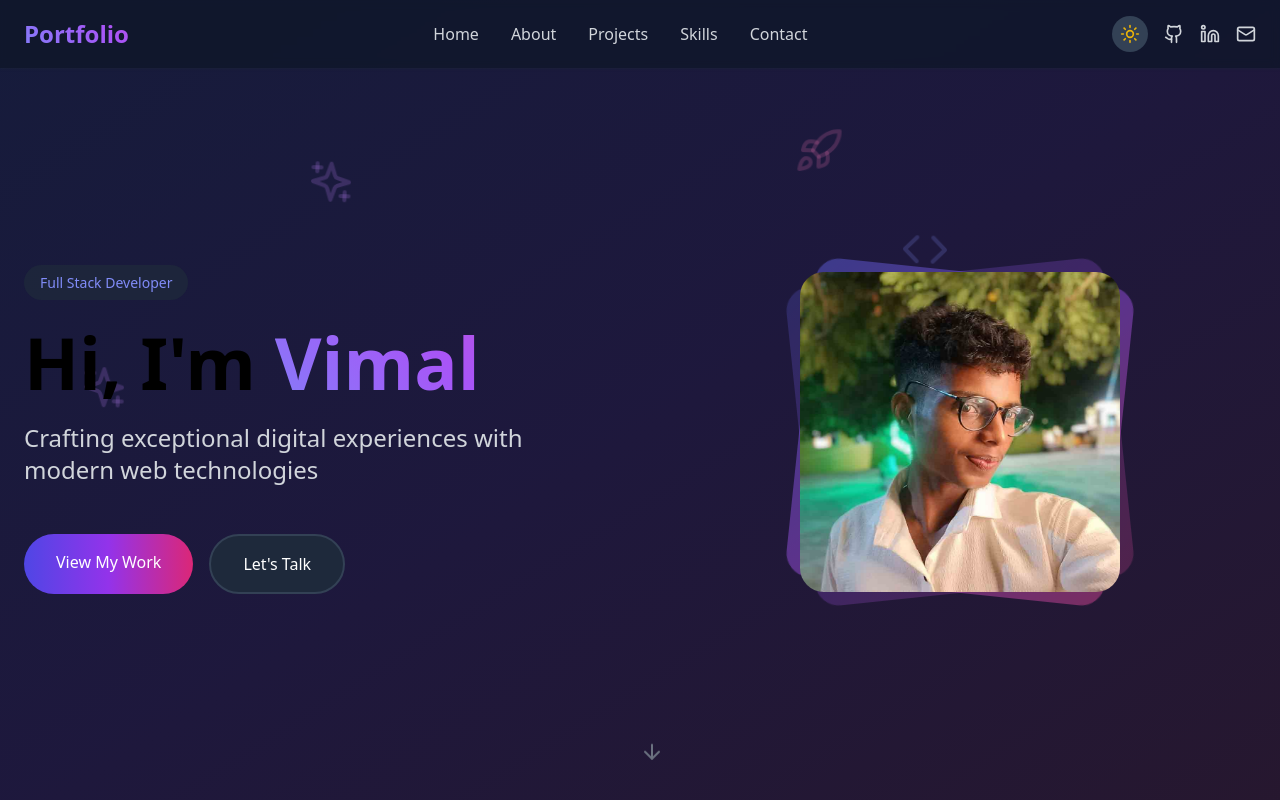
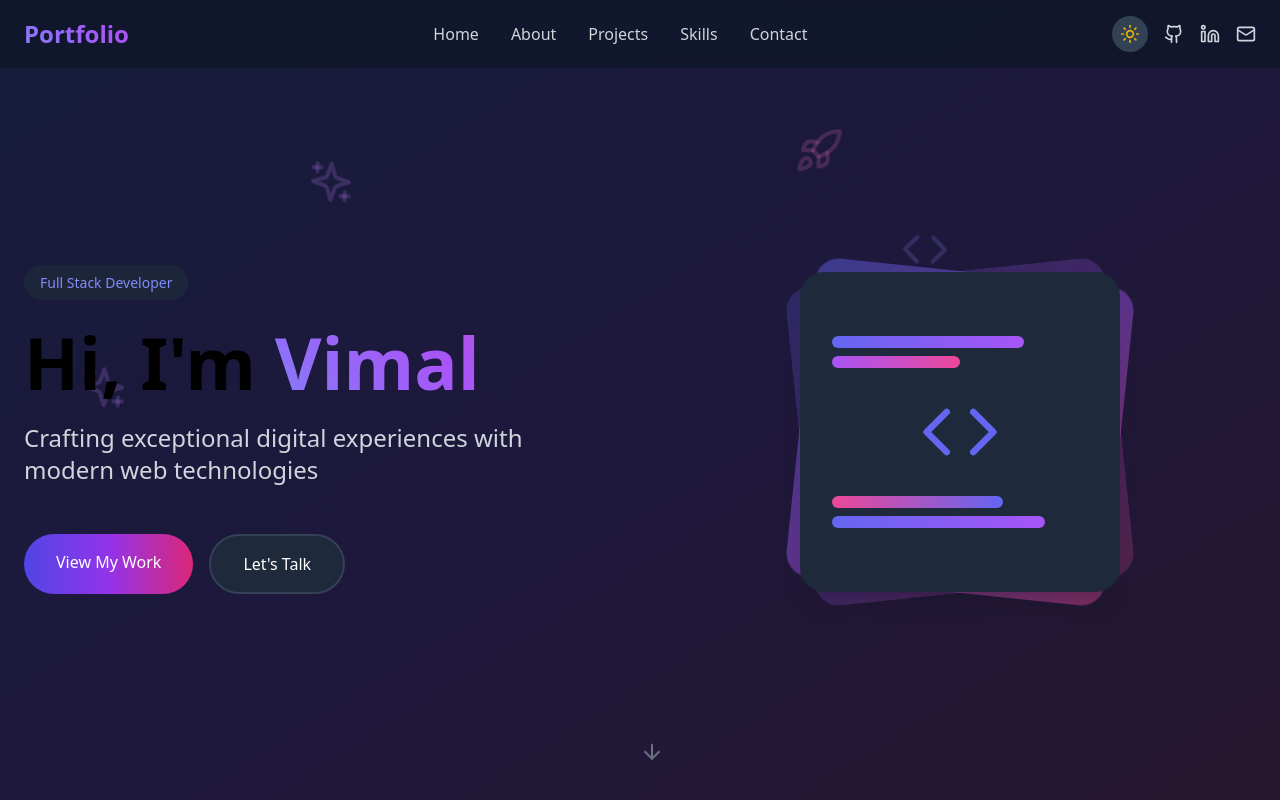
Before and after one commit to vimaldharshan07/vimal-newportfolio, a React (Vite) app: page / in a window 1280 px wide. Shown: the top 800 px of the page. Built offline with nearby package versions, Linux system fonts and the light colour scheme.

Commit message:
third commit

```diff
--- a/src/App.tsx
+++ b/src/App.tsx
@@ -1,4 +1,3 @@
-import React from 'react';
 import Header from './components/Header';
 import Hero from './components/Hero';
 import About from './components/About';
--- a/src/components/Hero.tsx
+++ b/src/components/Hero.tsx
@@ -60,12 +60,20 @@ export default function Hero() {
           <div className="relative w-64 h-64 md:w-80 md:h-80">
             <div className="absolute inset-0 bg-gradient-to-br from-indigo-500 via-purple-500 to-pink-500 rounded-3xl transform rotate-6 opacity-20 animate-pulse"></div>
             <div className="absolute inset-0 bg-gradient-to-br from-indigo-500 via-purple-500 to-pink-500 rounded-3xl transform -rotate-6 opacity-20 animate-pulse" style={{ animationDelay: '0.5s' }}></div>
-            <div className="relative h-full rounded-3xl overflow-hidden">
-              <img
-                src="src\public\images\vimal_edited.jpg"
-                alt="Vimal"
-                className="w-full h-full object-cover"
-              />
+            <div className="relative h-full bg-white dark:bg-slate-800 rounded-3xl p-8 shadow-xl">
+              <div className="h-full flex flex-col justify-center space-y-6">
+                <div className="space-y-2">
+                  <div className="h-3 bg-gradient-to-r from-indigo-500 to-purple-500 rounded-full w-3/4"></div>
+                  <div className="h-3 bg-gradient-to-r from-purple-500 to-pink-500 rounded-full w-1/2"></div>
+                </div>
+                <div className="flex items-center justify-center">
+                  <Code className="w-20 h-20 text-indigo-500" />
+                </div>
+                <div className="space-y-2">
+                  <div className="h-3 bg-gradient-to-r from-pink-500 to-indigo-500 rounded-full w-2/3"></div>
+                  <div className="h-3 bg-gradient-to-r from-indigo-500 to-purple-500 rounded-full w-5/6"></div>
+                </div>
+              </div>
             </div>
           </div>
         </div>
```
